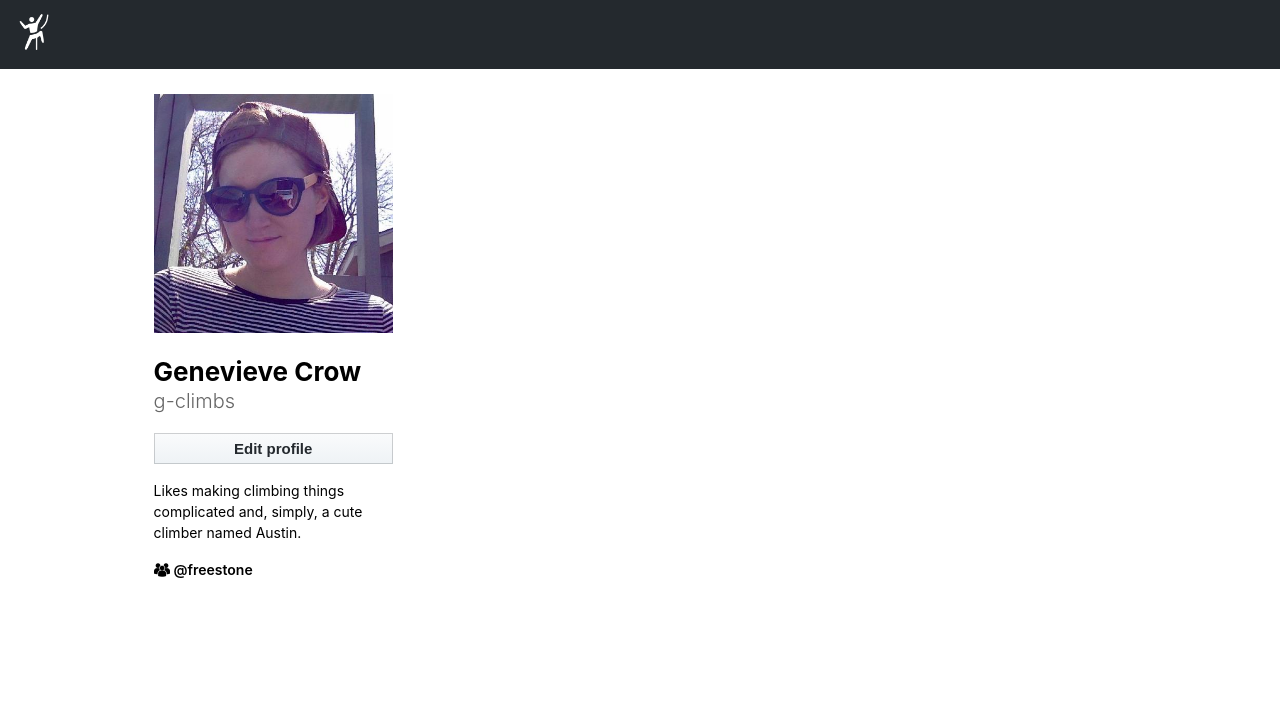
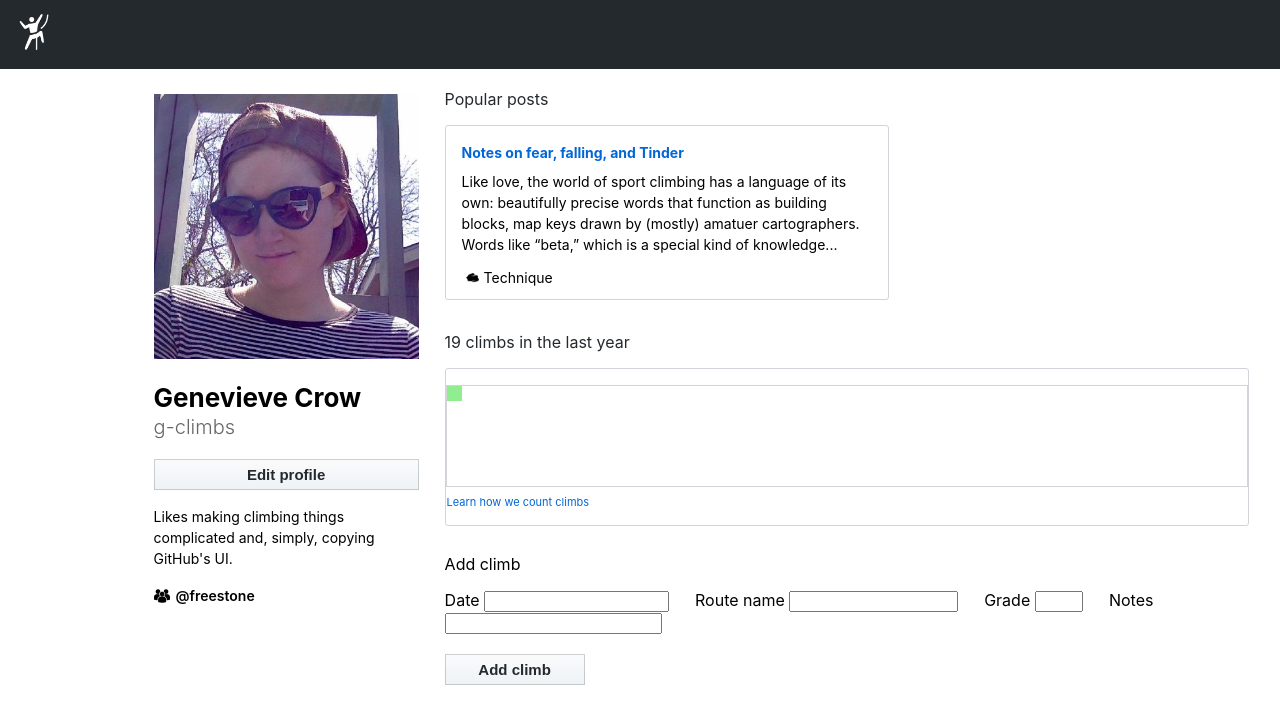
Before and after one commit to g-crow/git-tough, a React (Create React App) app: page / in a window 1280 px wide. Shown: the top 724 px of the page. Built offline with nearby package versions, Linux system fonts and the light colour scheme.

Commit message:
Add posts and grid area

```diff
--- /dev/null
+++ b/src/AddClimb.css
@@ -0,0 +1,54 @@
+.addClimbContainer {
+  text-align: left;
+  margin-left: 26px;
+  margin-top: 28px;
+  font-size: 16px;
+  font-weight: 400;
+}
+
+.addClimb {
+  margin-top: 20px;
+  margin-bottom: 16px;
+  padding: 6px 0;
+  text-align: center;
+  max-width: 140px;
+  width: 50%;
+  color: #24292e;
+  background-color: #eff3f6;
+  background-image: linear-gradient(-180deg,#fafbfc,#eff3f6 90%);
+  font-size: 15px;
+  font-weight: 600;
+  cursor: pointer;
+  background-repeat: repeat-x;
+  background-position: -1px -1px;
+  background-size: 110% 110%;
+  border: 1px solid rgba(27,31,35,.2);
+}
+
+.addClimb:hover {
+  background-position: 0 -30px;
+}
+
+.addClimbTitle {
+  margin-bottom: 16px;
+}
+
+input.option {
+  margin-right: 26px;
+}
+
+#routeName {
+  width: 20%;
+}
+
+#routeGrade {
+  width: 5%;
+}
+
+#routeNotes {
+  width: 26%;
+}
+
+#routeGrade {
+  width: 1fr;
+}
--- /dev/null
+++ b/src/AddClimb.js
@@ -0,0 +1,19 @@
+import React from 'react'
+import './AddClimb.css'
+
+function Chart() {
+  return (
+    <div className="addClimbContainer">
+      <p className="addClimbTitle">Add climb</p>
+      <div className="inputOptions">
+        Date <input className="routeDate option" id="routeDate"></input>
+        Route name <input className="routeName option" id="routeName"></input>
+        Grade <input className="routeGrade option" id="routeGrade"></input>
+        Notes <input className="routeNotes option" id="routeNotes"></input>
+      </div>
+      <button className="addClimb">Add climb</button>
+    </div>
+  );
+}
+
+export default Chart
--- a/src/App.css
+++ b/src/App.css
@@ -22,8 +22,10 @@
   color: #09d3ac;
 }
 
-.main {
+.main-container {
   padding: 0 12%;
+  display: grid;
+  grid-template-columns: 265px auto;
 }
 
 /* override user agent stylesheet */
@@ -38,3 +40,7 @@ h1 {
 h2 {
   margin: 0;
 }
+
+h3 {
+  margin: 0;
+}
--- a/src/App.js
+++ b/src/App.js
@@ -1,17 +1,24 @@
 import React from 'react'
 import NavBar from './NavBar'
+import UserDashboard from './UserDashboard'
 import ProfileSideBar from './ProfileSideBar'
 import './App.css'
-
-function App() {
+class App extends React.Component {
+  constructor(props) {
+    super(props);
+    this.state = {climbs: true};
+  }
+  render() {
     return (
       <div className="App">
         <NavBar />
-      <div className="main">
+        <div className="main-container">
           <ProfileSideBar />
+          <UserDashboard />
         </div>
       </div>
     );
   }
+}
 
 export default App
--- /dev/null
+++ b/src/Chart.css
@@ -0,0 +1,49 @@
+.chartContainer {
+  margin-top: 32px;
+  margin-left: 26px;
+}
+
+.chartTitle {
+  color: #24292e;
+  margin-bottom: 16px;
+  font-size: 16px;
+  font-weight: 400;
+  text-align: left;
+}
+
+.chart {
+  border: 1px solid #d1d5da;
+  border-radius: 3px;
+}
+
+.yearContainer {
+  border: 1px solid #d1d5da;
+  height: 100px;
+  width: 800px;
+  margin: 16px auto 0 auto;
+  display: grid;
+  grid-template-columns: 15px 15px 15px 15px 15px 15px 15px 15px 15px 15px 15px 15px 15px 15px 15px 15px 15px 15px 15px 15px 15px 15px 15px 15px 15px 15px 15px 15px 15px 15px 15px 15px 15px 15px 15px 15px 15px 15px 15px 15px 15px 15px 15px 15px 15px 15px 15px 15px 15px 15px 15px 15px;
+  grid-template-rows: 15px 15px 15px 15px 15px 15px 15px;
+}
+
+.chartHelpContainer {
+  margin: 16px auto;
+  text-align: center;
+}
+
+.chartHelp {
+  color: #0366d6;
+  font-size: 11px;
+  text-align: left;
+  width: 800px;
+  margin: 8px auto 16px auto
+}
+
+.chartHelp:hover {
+  text-decoration: underline;
+  cursor: pointer;
+}
+
+.entry {
+  background-color: #90EE90;
+}
--- /dev/null
+++ b/src/Chart.js
@@ -0,0 +1,20 @@
+import React from 'react'
+import './Chart.css'
+
+function Chart() {
+  return (
+    <div className="chartContainer">
+      <h2 className="chartTitle">
+        19 climbs in the last year
+      </h2>
+      <div className="chart">
+        <div className="yearContainer">
+          <div className="entry" />
+        </div>
+        <p className="chartHelp">Learn how we count climbs</p>
+      </div>
+    </div>
+  );
+}
+
+export default Chart
--- /dev/null
+++ b/src/Posts.css
@@ -0,0 +1,55 @@
+.postsContainer {
+  text-align: left;
+  padding-left: 10px;
+}
+
+.postsTitle {
+  margin: 20px 16px 16px 16px;
+  color: #24292e;
+  font-size: 16px;
+  font-weight: 400;
+}
+
+.postPreview {
+  border: 1px solid #d1d5da;
+  border-radius: 3px;
+  background-color: white;
+  width: 50%;
+  max-width: 455px;
+  margin: 16px;
+  padding: 16px;
+}
+
+.postTitle {
+  margin-bottom: 8px;
+  color: rgb(3, 102, 214);
+  font-size: 14px;
+  line-height: 1.5;
+}
+
+.postTitle:hover {
+  cursor: pointer;
+  text-decoration: underline;
+}
+
+.postDescription {
+  font-size: 14px;
+  line-height: 1.5;
+}
+
+.postCategory {
+  position: relative;
+  padding: 12px 0 16px 0;
+}
+
+.postCategoryImage {
+  height: 21px;
+  position: absolute;
+}
+
+.label {
+  font-size: 14px;
+  line-height: 1.5;
+  position: absolute;
+  left: 22px;
+}
--- /dev/null
+++ b/src/Posts.js
@@ -0,0 +1,25 @@
+import React from 'react'
+import './Posts.css'
+import rock from './img/rock_icon_black.jpg'
+
+function Posts() {
+  return (
+    <div className="postsContainer">
+      <h2 className="postsTitle">Popular posts</h2>
+      <div className="postPreview">
+        <h3 className="postTitle">
+          Notes on fear, falling, and Tinder
+        </h3>
+        <p className="postDescription">
+          Like love, the world of sport climbing has a language of its own: beautifully precise words that function as building blocks, map keys drawn by (mostly) amatuer cartographers. Words like “beta,” which is a special kind of knowledge...
+        </p>
+        <div className="postCategory">
+          <img src={rock} alt="rock icon" className="postCategoryImage"/>
+          <p className="label">Technique</p>
+        </div>
+      </div>
+    </div>
+  );
+}
+
+export default Posts
--- a/src/ProfileSideBar.css
+++ b/src/ProfileSideBar.css
@@ -2,12 +2,10 @@
 
 .profile {
   padding-top: 25px;
-  padding-right: 16px;
   text-align: left;
 }
 
 .profileImg {
-  width: 25%;
   max-width: 265px;
   margin-bottom: 20px;
 }
@@ -32,8 +30,8 @@
   margin-bottom: 16px;
   padding: 6px 0;
   text-align: center;
-  width: 25%;
   max-width: 265px;
+  width: 100%;
   color: #24292e;
   background-color: #eff3f6;
   background-image: linear-gradient(-180deg,#fafbfc,#eff3f6 90%);
@@ -56,7 +54,6 @@
 }
 
 .info {
-  width: 25%;
   max-width: 265px;
   font-size: 14px;
   line-height: 1.5;
@@ -70,7 +67,7 @@
 
 .gym > p {
   position: absolute;
-  left: 20px;
+  left: 22px;
 }
 
 .gym > p:hover {
--- a/src/ProfileSideBar.js
+++ b/src/ProfileSideBar.js
@@ -16,7 +16,7 @@ function ProfileSideBar() {
       <button className="editProfile">Edit profile</button>
       <div className="info">
         <p className="description">
-          Likes making climbing things complicated and, simply, a cute climber named Austin.
+          Likes making climbing things complicated and, simply, copying GitHub's UI.
         </p>
         {/* TODO Add icons */}
         <div className="gym">
--- /dev/null
+++ b/src/UserDashboard.js
@@ -0,0 +1,17 @@
+import React from 'react'
+import './UserDashboard.css'
+import Posts from './Posts'
+import Chart from './Chart'
+import AddClimb from './AddClimb'
+
+function UserDashboard() {
+  return (
+    <div className="userDashboard">
+      <Posts />
+      <Chart />
+      <AddClimb />
+    </div>
+  );
+}
+
+export default UserDashboard
```
Also changed, not shown: src/UserDashboard.css (added). Lines whose indentation alone changed are shown as unchanged.
